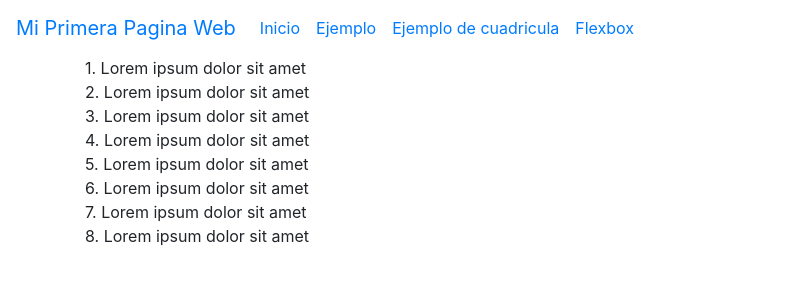
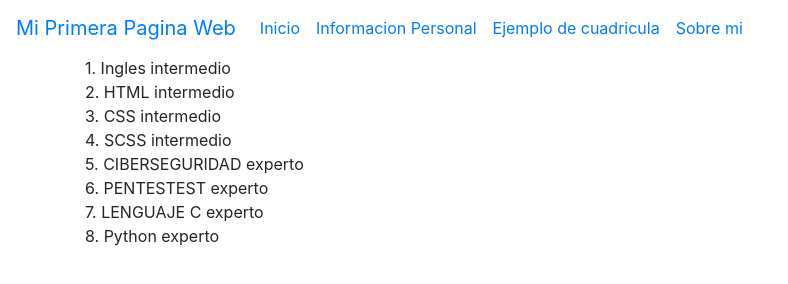
Before and after one commit to Bigmasters/proyecto0, a plain HTML site: page flexbox.html in a window 1280 px wide. Shown: the whole page, without its empty margins (0-788 px from the left). Drawn offline with nearby package versions, Linux system fonts and the light colour scheme; files that its build step writes are made by us from their sources.

Commit message:
Update flexbox.html

```diff
--- a/flexbox.html
+++ b/flexbox.html
@@ -17,22 +17,22 @@
                 <div class="collapse navbar-collapse" id="navbarNavAltMarkup">
                     <div class="navbar-nav">
                     <a class="nav-item nav-link active" href="index.html">Inicio <span class="sr-only">(current)</span></a>
-                    <a class="nav-item nav-link" href="ejemplo.html">Ejemplo</a>
+                    <a class="nav-item nav-link" href="ejemplo.html">Informacion Personal</a>
                     <a class="nav-item nav-link" href="cuadricula.html">Ejemplo de cuadricula</a>
-                    <a class="nav-item nav-link" href="flexbox.html">Flexbox</a>
+                    <a class="nav-item nav-link" href="flexbox.html">Sobre mi</a>
                     </div>
                 </div>
         </nav>
 
         <div class="container">
-            <div>1. Lorem ipsum dolor sit amet</div>
-            <div>2. Lorem ipsum dolor sit amet</div>
-            <div>3. Lorem ipsum dolor sit amet</div>
-            <div>4. Lorem ipsum dolor sit amet</div>
-            <div>5. Lorem ipsum dolor sit amet</div>
-            <div>6. Lorem ipsum dolor sit amet</div>
-            <div>7. Lorem ipsum dolor sit amet</div>
-            <div>8. Lorem ipsum dolor sit amet</div>
+               <div>1. Ingles intermedio</div>
+            <div>2. HTML intermedio</div>
+            <div>3. CSS intermedio</div>
+            <div>4. SCSS intermedio</div>
+            <div>5. CIBERSEGURIDAD experto</div>
+            <div>6. PENTESTEST experto</div>
+            <div>7. LENGUAJE C experto</div>
+            <div>8. Python experto</div>
         </div>
     </body>
 </html>
```
